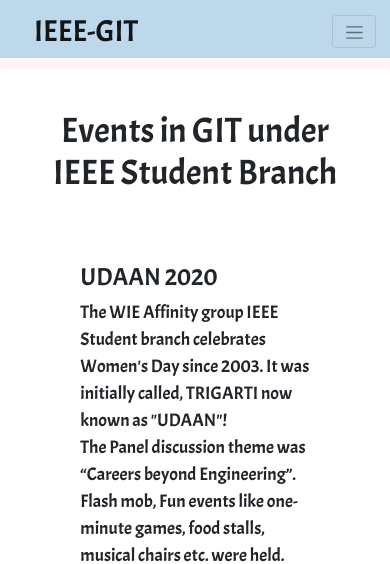
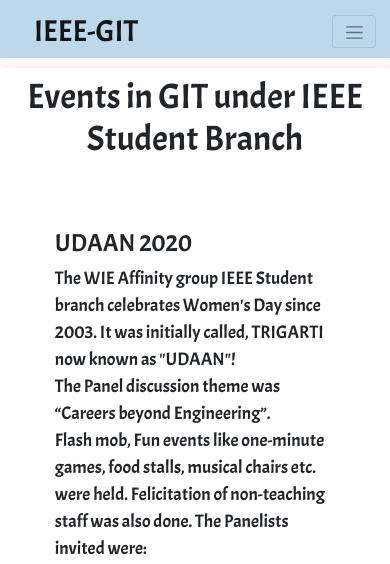
Before and after one commit to shreyasx/IEEE_GIT-Website-Contest-Fantasy-Developers, a plain HTML site: page events.html in a window 390 px wide. Shown: the part 295-859 px from the top of the page. Drawn offline with nearby package versions, Linux system fonts and the light colour scheme; a web font is replaced by a local one.

Commit message:
responsive

```diff
--- a/css/style.css
+++ b/css/style.css
@@ -193,6 +193,10 @@ footer {
 }
 
 @media(max-width:575px) {
+  .p-5 {
+    padding: 8px !important;
+  }
+
   * {
     font-size: 14px;
   }
```
